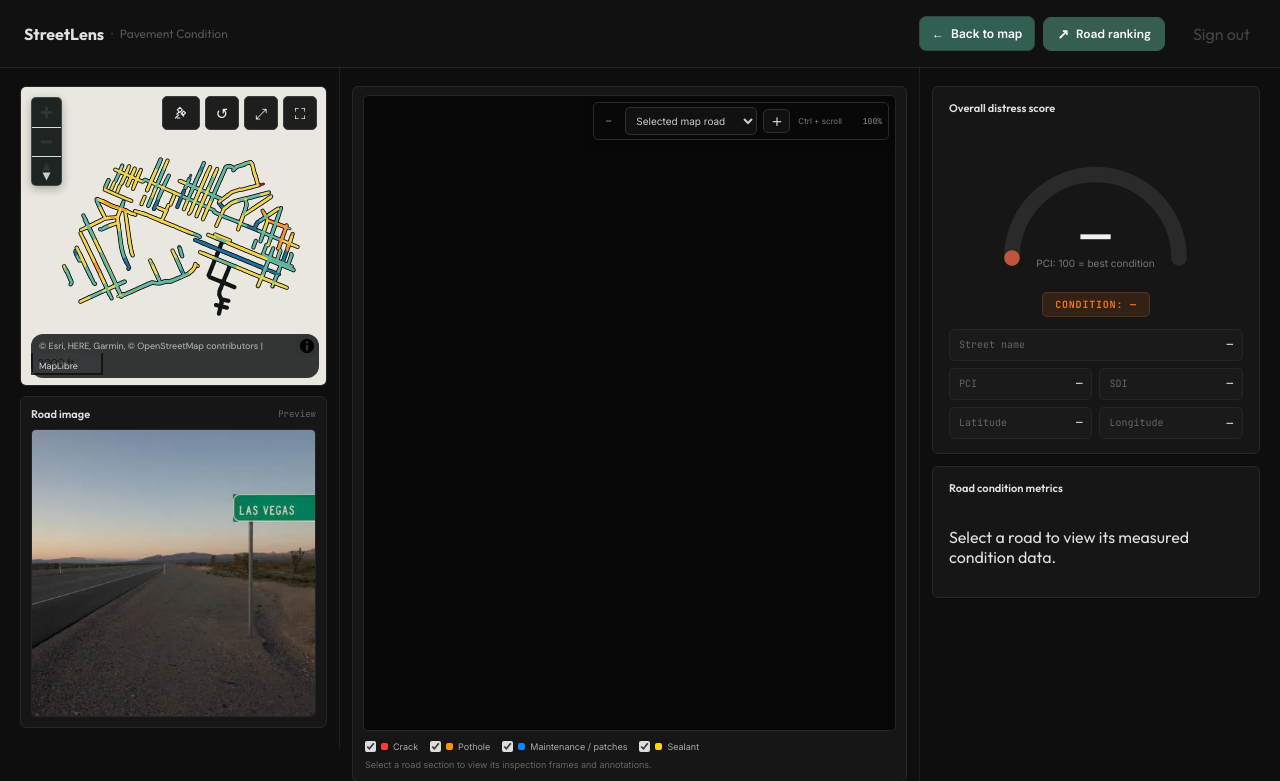
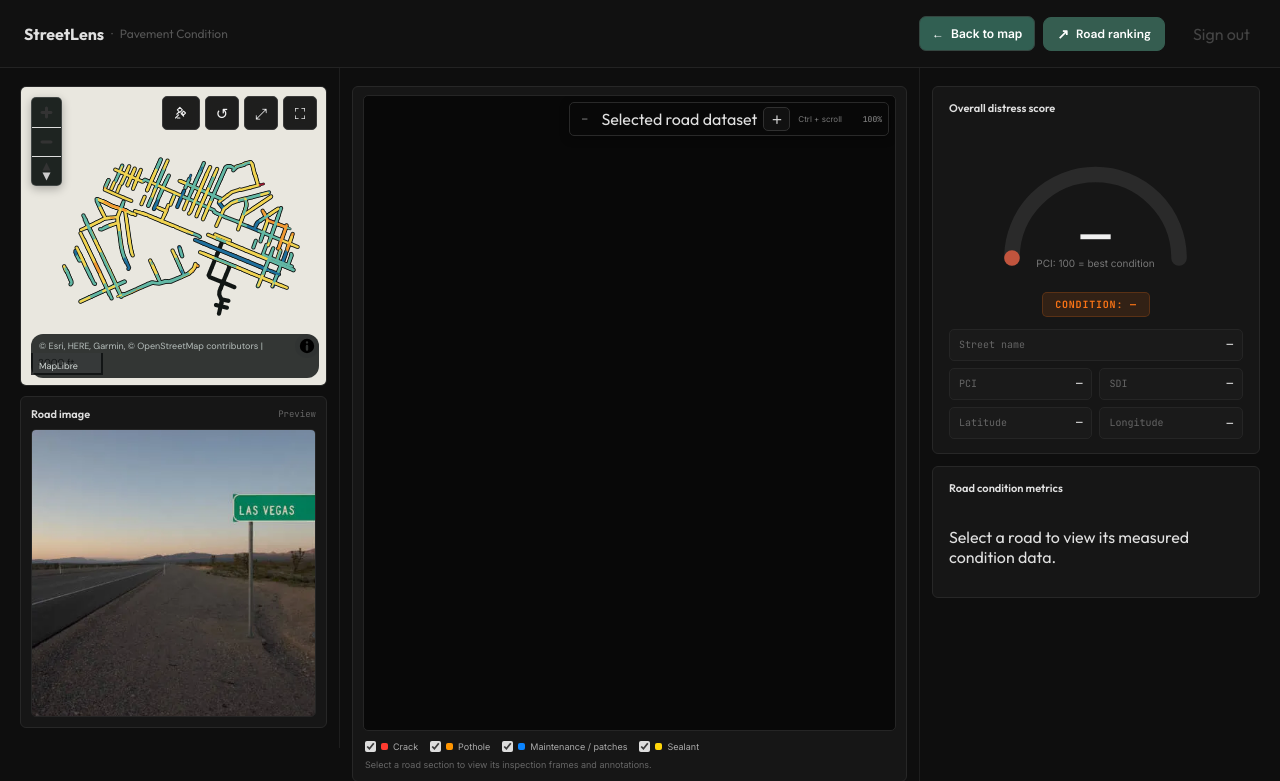
Before and after one commit to CritGod-XD/street1, a Flask app: page /dashboard in a window 1280 px wide. Shown: the top 781 px of the page. Run offline with Flask 3, Linux system fonts and the light colour scheme; the visitor is signed in with stand-in values (Sample User, id 1).

Commit message:
Remove manual road dataset selector from dashboard

```diff
--- a/templates/index.html
+++ b/templates/index.html
@@ -534,10 +534,7 @@
 <div class="streetlens-road-scroll" id="streetLensRoadScroll" aria-label="Scrollable road inspection view">
 <div class="streetlens-road-toolbar" aria-label="Road image controls">
 <span class="streetlens-frame-status" id="streetLensFrameStatus">—</span>
-<select id="streetLensDatasetSelect" class="streetlens-dataset-select" aria-label="Inspection frame dataset" title="Choose a loaded inspection dataset">
-  <option value="map">Selected map road</option>
-  <option value="penn-sample">Penn Ave N · sample</option>
-</select>
+<span class="streetlens-road-dataset-label" aria-live="polite">Selected road dataset</span>
 <button id="streetLensRoadZoomIn" type="button" title="Zoom in on the road frames" aria-label="Zoom in">＋</button>
 <span class="streetlens-road-ctrl-hint">Ctrl + scroll</span>
 <span id="streetLensRoadZoomLabel" class="streetlens-road-zoom-label">100%</span>
```
